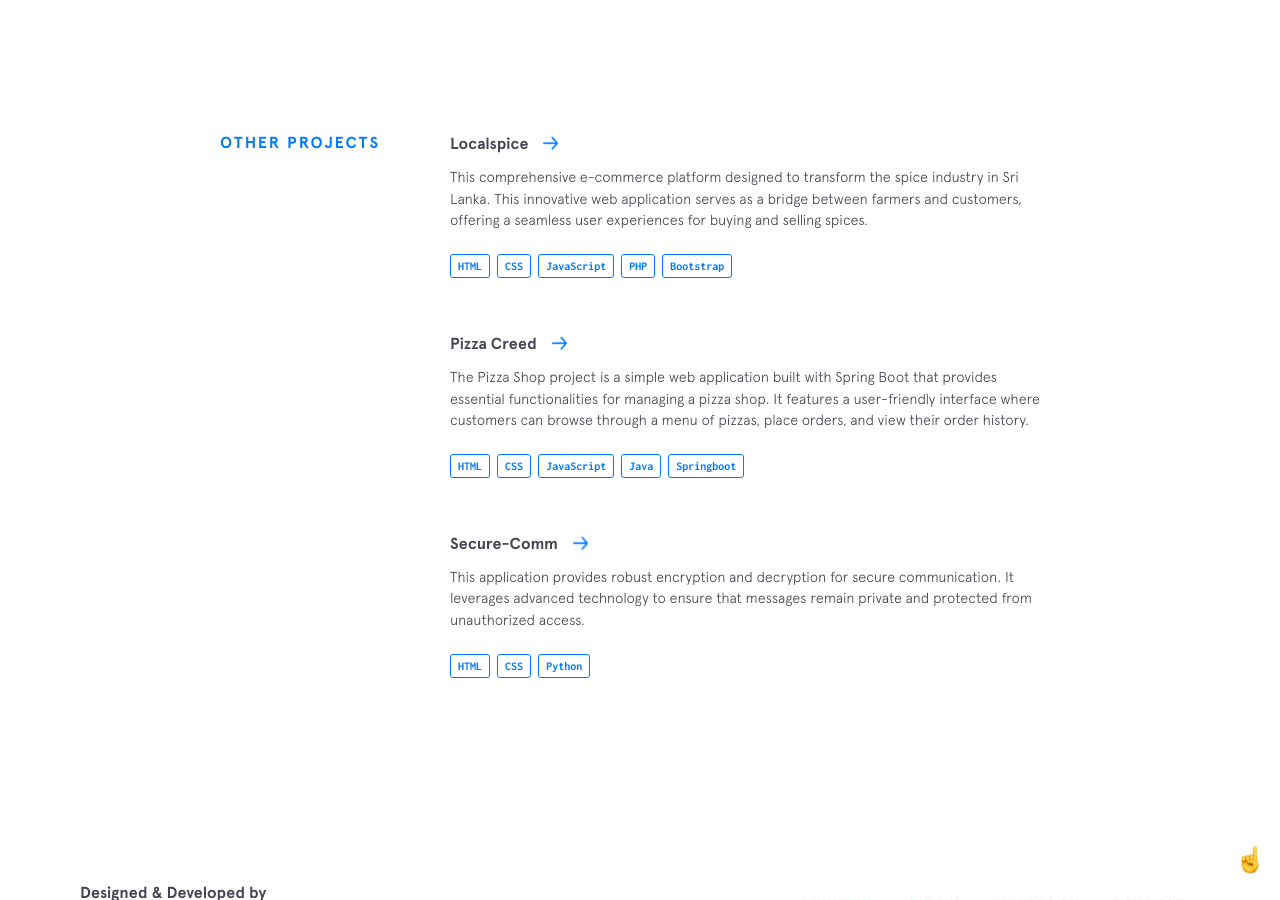
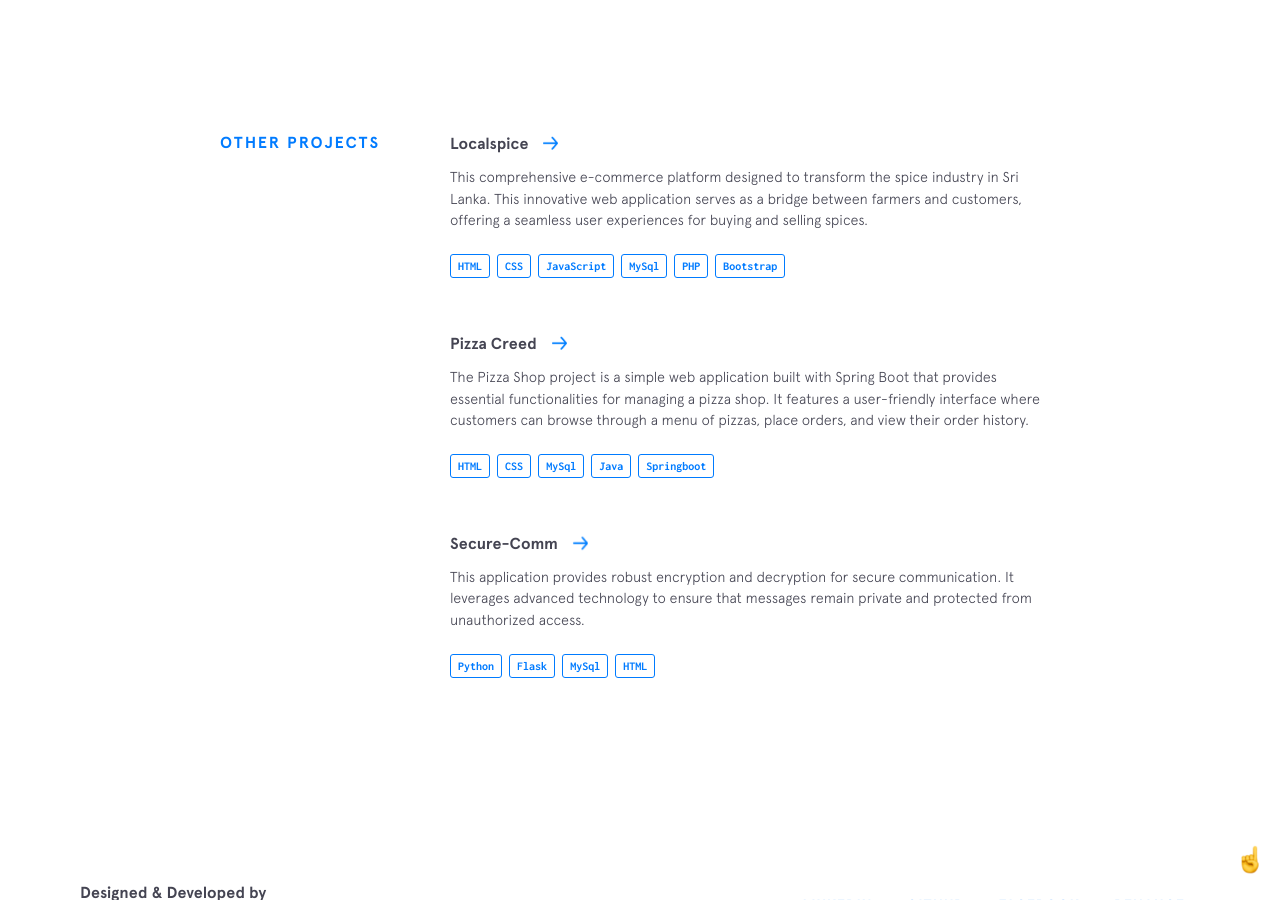
Before and after one commit to nadunsudeepa/Web-v1-Copy, a Jekyll site: the page index.html, which Jekyll copies as it is, in a window 1280 px wide and 900 px high, scrolled down 2729 px. Built offline with Jekyll 4.4.1, drawn with Linux system fonts in a browser that asks for light colours; nearby versions of some CDN libraries.

Commit message:
Update index.html

```diff
--- a/index.html
+++ b/index.html
@@ -181,6 +181,7 @@
                         <span class="project__used__item">HTML</span>
                         <span class="project__used__item">CSS</span>
                         <span class="project__used__item">JavaScript</span>
+                        <span class="project__used__item">MySql</span>
                         <span class="project__used__item">PHP</span>
                         <span class="project__used__item">Bootstrap</span>
                     </div>
@@ -194,7 +195,7 @@
                     <div class="project__used">
                         <span class="project__used__item">HTML</span>
                         <span class="project__used__item">CSS</span>
-                        <span class="project__used__item">JavaScript</span>
+                        <span class="project__used__item">MySql</span>
                         <span class="project__used__item">Java</span>
                         <span class="project__used__item">Springboot</span>
                     </div>
@@ -207,9 +208,11 @@
                     <p>This application provides robust encryption and decryption for secure communication.
                         It leverages advanced technology to ensure that messages remain private and protected from unauthorized access.</p>
                     <div class="project__used">
+                        <span class="project__used__item">Python</span>
+                        <span class="project__used__item">Flask</span>
+                        <span class="project__used__item">MySql</span>
                         <span class="project__used__item">HTML</span>
-                        <span class="project__used__item">CSS</span>
-                        <span class="project__used__item">Python</span>
+
 
                     </div>
                 </div>
```
